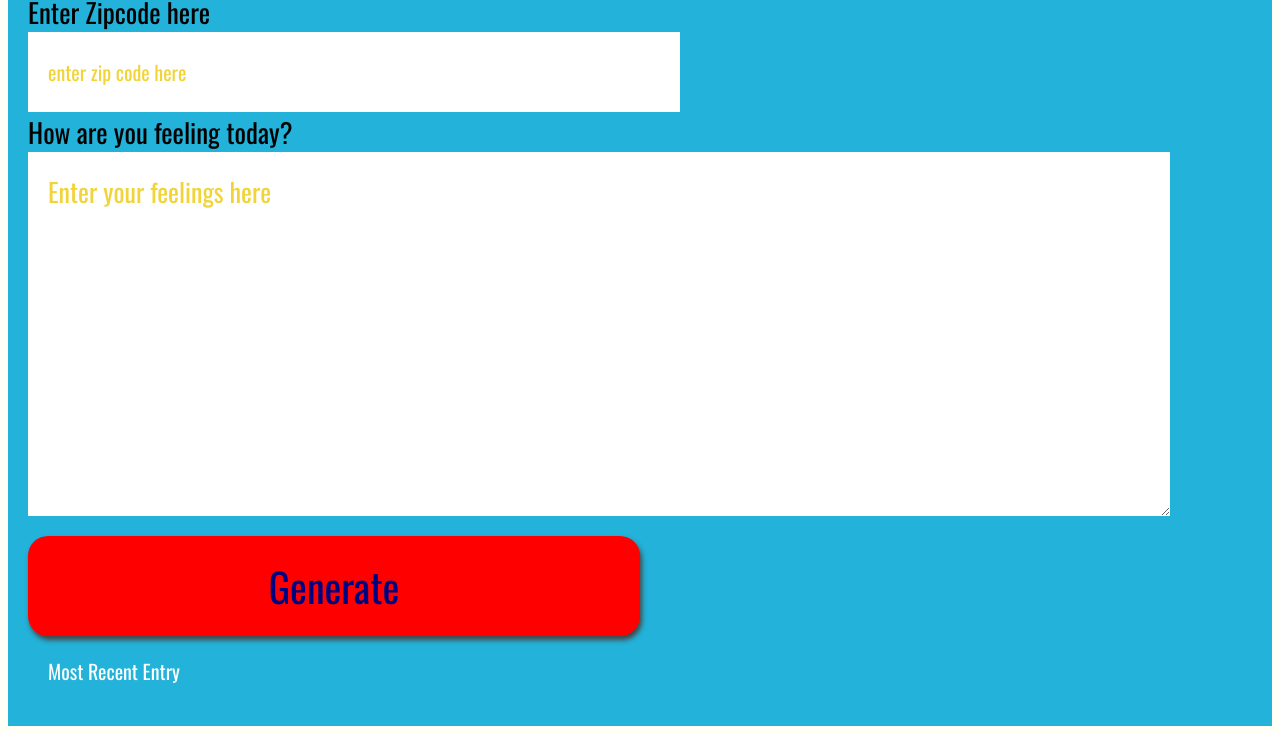
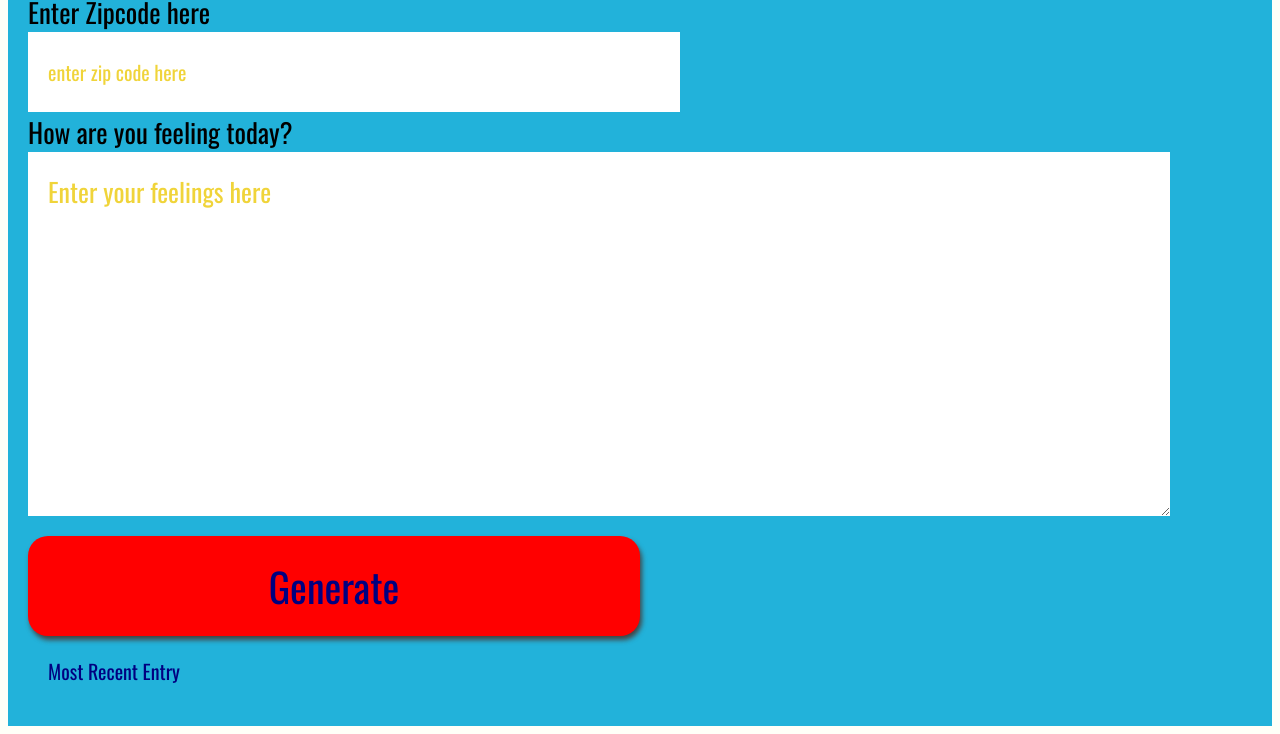
Before and after one commit to bel-caylor/weather-journal-app, a plain HTML site: page website/index.html in a window 1280 px wide. Shown: the part 84-818 px from the top of the page. Drawn offline with nearby package versions, Linux system fonts and the light colour scheme; a web font is replaced by a local one.

Commit message:
fix: entry css color

```diff
--- a/website/style.css
+++ b/website/style.css
@@ -19,7 +19,7 @@ body{
 
 .entry{
   display:block;
-  color: white;
+  color: navy;
   font-size: 20px;
   font-family: 'Oswald', sans-serif;
   border: none;
```
